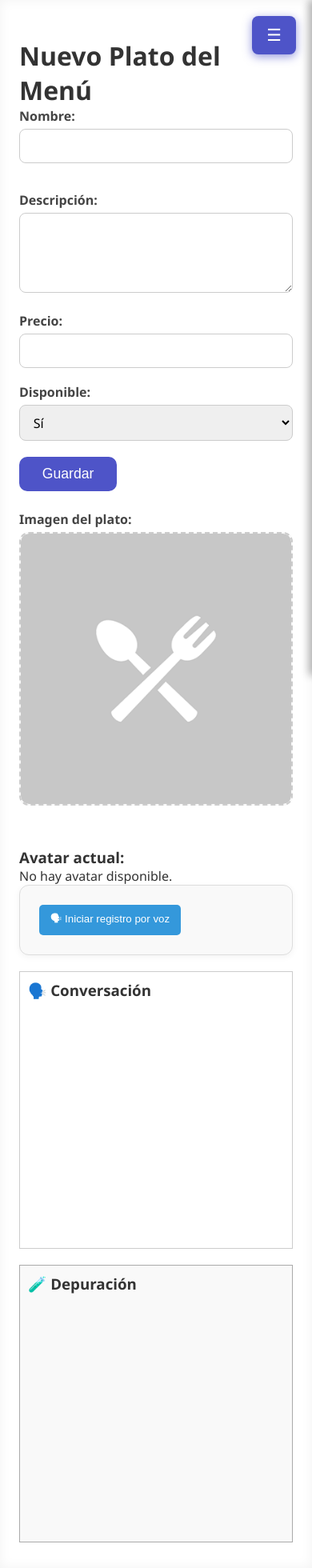
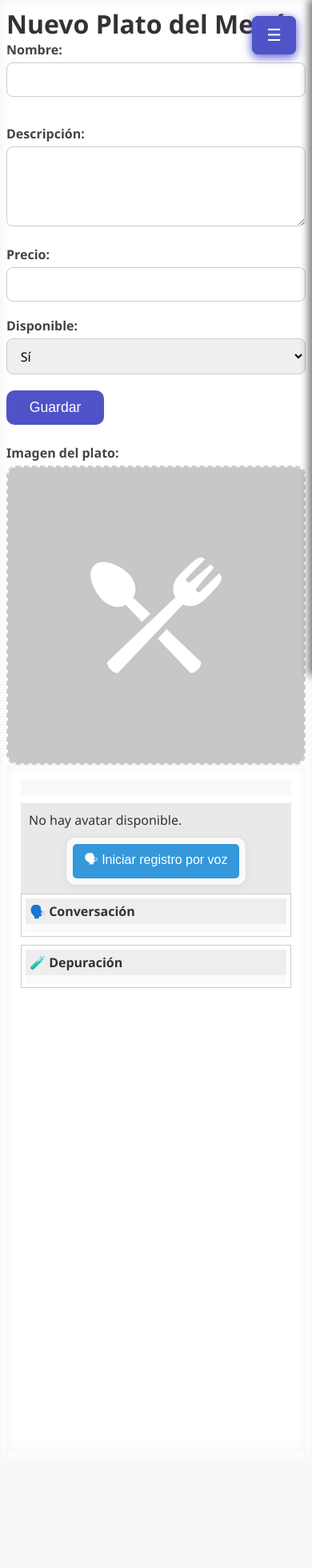
Before and after one commit to iccoscco/IPC-Proyecto, a Flask app: page /menu in a window 390 px wide. Shown: the whole page at 80% size. After the commit the page ends 1235 px from the top, so only its background shows below. Run offline with Flask 3, Linux system fonts and the light colour scheme; tables that the repository leaves empty or names only in its code hold one stand-in row (values such as "Sample post").

Commit message:
Version 1.13
- Agrega subrayado decorativo al <h2> con línea morada gruesa.
- Elimina subrayado doble anterior (línea gris y morada).
- Ajusta estilos responsive del chat: limita altura en móvil a 50px usando rem.
- Corrige problema donde chat-content seguía creciendo en altura.
- Mejora la función esNombreValido: elimina signos de puntuación y valida solo letras, espacios y acentos, con longitud mínima de 3 caracteres.

```diff
--- a/static/js/automata/procesamiento.js
+++ b/static/js/automata/procesamiento.js
@@ -1,5 +1,5 @@
 import { hablar, escuchar } from './voz.js';
-import { esNombreValido, extraerNombre } from './validacion.js';
+import { esNombreValido, extraerNombre,limpiarTexto,limpiarTexto2 } from './validacion.js';
 import { mostrarDebug, mostrarEnChat } from './utilidades.js';
 import { registrarUsuario, registrarUPedido, registrarUDetallePedido, idPedido } from './registrar.js';
 
@@ -22,16 +22,6 @@
     "doce": 12
 };
 
-function limpiarTexto(texto) {
-    return texto
-        .toLowerCase()
-        .replace(/\s+/g, '')        // Quitar espacios
-        .replace(/\.$/, '')         // Quitar punto final
-        .replace(/arroba/g, '@')    // Convertir 'arroba' en '@'
-        .replace(/punto/g, '.')     // Convertir 'punto' en '.'
-        .replace(/coma/g, '.')      // Por si dice 'coma' en lugar de 'punto'
-        .normalize("NFD").replace(/[\u0300-\u036f]/g, ''); // Quitar tildes
-}
 
 
 function convertirTextoANumero(texto) {
@@ -45,7 +35,7 @@
     mostrarDebug("Texto reconocido: " + texto);
 
     if (pasoActual === 1) {
-        const nombreExtraido = extraerNombre(limpiarTexto(texto));
+        const nombreExtraido = extraerNombre(limpiarTexto2(texto));
         mostrarDebug("Nombre extraído: " + nombreExtraido);
 
         if (!esNombreValido(nombreExtraido)) {
--- a/static/js/automata/validacion.js
+++ b/static/js/automata/validacion.js
@@ -4,7 +4,7 @@
 }
 
 export function extraerNombre(texto) {
-    const frases = ["me llamo", "mi nombre es", "soy", "eh", "hola", "yo soy", "me dicen"];
+    const frases = ["me llamo", "mi nombre es", "soy", "eh", "hola", "yo soy", "me dicen", "que tal"];
     let nombre = texto.toLowerCase();
 
     for (let frase of frases) {
@@ -19,3 +19,24 @@
         .map(p => p.charAt(0).toUpperCase() + p.slice(1))
         .join(" ");
 }
+
+export function limpiarTexto(texto) {
+    return texto
+        .toLowerCase()
+        .replace(/\s+/g, '')        // Quitar espacios
+        .replace(/\.$/, '')         // Quitar punto final
+        .replace(/arroba/g, '@')    // Convertir 'arroba' en '@'
+        .replace(/punto/g, '.')     // Convertir 'punto' en '.'
+        .replace(/coma/g, '.')      // Por si dice 'coma' en lugar de 'punto'
+        .normalize("NFD").replace(/[\u0300-\u036f]/g, ''); // Quitar tildes
+}
+
+export function limpiarTexto2(texto) {
+    return texto
+        .toLowerCase()
+        .replace(/\.$/, '')         // Quitar punto final
+        .replace(/arroba/g, '@')    // Convertir 'arroba' en '@'
+        .replace(/punto/g, '.')     // Convertir 'punto' en '.'
+        .replace(/coma/g, '.')      // Por si dice 'coma' en lugar de 'punto'
+        .normalize("NFD").replace(/[\u0300-\u036f]/g, ''); // Quitar tildes
+}
--- a/static/styles.css
+++ b/static/styles.css
@@ -111,7 +111,7 @@
     }
 }
 
-
+/* Responsive para PC */
 .imagen-preview {
     width: 100%;
     aspect-ratio: 1 / 1;
@@ -133,73 +133,145 @@
 }
 
 
-/* Distribución en columnas 40% y 60% */
-.layout-dos-columnas {
+.automata-inner {
   display: flex;
-    gap: 2rem;
-    flex-wrap: wrap;
-    margin-top: 1rem;
+  flex-direction: column;
+  height: 100vh;
+  padding: 10px;
+  box-sizing: border-box;
 }
 
-.form-container,
-  .automata-container {
-    flex: 1;
+/* Primera fila */
+.fila-superior {
+  display: flex;
+  flex: 0 0 75%;
+  height: 75%;
+  gap: 10px;
 }
 
-  /* En escritorio */
-@media (min-width: 769px) {
-    .form-container {
-      flex-basis: 37%;
+.columna-contenido {
+  flex: 65%;
+  background-color: #f9f9f9;
+  padding: 10px;
+  overflow-y: auto;
 }
 
-    .automata-container {
-      flex-basis: 59%;
+.columna-avatar {
+  flex: 35%;
+  background-color: #e9e9e9;
+  padding: 10px;
   display: flex;
-      justify-content: center;
+  flex-direction: column;
+  justify-content: space-between;
+  align-items: center;
 }
 
-    /* Limita el ancho del contenido interno del autómata */
-    .automata-inner {
+/* Segunda fila */
+.fila-inferior {
+  display: flex;
+  flex: 0 0 25%;
+  height: 25%;
+  gap: 10px;
+}
+
+.chat-box {
+  flex: 50%;
+  background-color: #fff;
+  border: 1px solid #ccc;
+  padding: 5px;
+  display: flex;
+  flex-direction: column;
+}
+
+.chat-box h3 {
+  margin: 0;
+  font-size: 1rem;
+  background: #eee;
+  padding: 5px;
+}
+
+.chat-content {
+  flex: 1;
+  overflow-y: auto;
+  background: #fafafa;
+  padding: 5px;
+}
+
+/* Avatar */
+#avatar-container {
   width: 100%;
-      max-width: 100%;
+  max-height: 80%;
+  overflow: auto;
+}
+
+#ui {
+  margin-top: 10px;
+}
+
+#btn-iniciar {
+  padding: 8px 12px;
+  font-size: 1rem;
+  cursor: pointer;
+}
+
+/* Responsive para móvil */
+@media (max-width: 768px) {
+  .fila-superior {
+    flex-direction: column;
+    height: auto;
+    flex: none;
+  }
+
+  .columna-contenido,
+  .columna-avatar {
+    flex: none;
+    width: 100%;
+    height: auto;
+  }
+
+  .fila-inferior {
+    flex-direction: column;
+    height: auto;
+    flex: none;
+  }
+
+  .chat-box {
+    width: 100%;
+    height: auto;
+    overflow: hidden;
+  }
+
+  .chat-content {
+    height: 3.25rem;   /* Equivale a 50px */
+    overflow-y: auto;
+  }
+
+  .chat-box h3 {
+    font-size: 1rem;
   }
 }
 
-/* En móvil: columnas apiladas */
-@media (max-width: 768px) {
-.layout-dos-columnas {
-    flex-direction: column;
+h2 {
+  position: relative;
+  display: block;
+  width: 100%;
+  padding-bottom: 10px;
+  margin-bottom: 15px;
+  text-align: center; /* Centra el texto si lo deseas */
+  background: #4e54c830;
 }
 
-.form-container,
-.automata-container {
+h2::after {
+  content: "";
+  position: absolute;
+  left: 0;
+  bottom: 0;
   width: 100%;
+  height: 5px; /* 🔥 Grosor de la línea */
+  background-color: #4e54c8;
 }
 
-.automata-inner {
-    width: 100%;
-}
-}
 
-/* Chat box común */
-.conversacion-contenedor {
-display: flex;
-flex-wrap: wrap;
-gap: 20px;
-margin-top: 20px;
-}
-
-.chat-box {
-flex: 1;
-min-width: 280px;
-border: 1px solid #ccc;
-padding: 10px;
-}
-
-.chat-box.debug {
-background-color: #f9f9f9;
-border-color: #aaa;
-}
 
 /* Sidebar */
 .sidebar {
@@ -303,7 +375,7 @@
 .main-content {
     flex-grow: 1;
     margin-right: 260px;
-    padding: 3rem 4rem;
+    padding: 0.5rem 0.5rem;
     background: #fff;
     min-height: 100vh;
     box-shadow: inset 0 0 15px rgba(0,0,0,0.05);
@@ -348,7 +420,7 @@
 
     .main-content {
         margin-right: 0;
-        padding: 2rem 1.5rem;
+        padding: 0.5rem 0.5rem;
     }
 
     .menu-toggle {
@@ -655,7 +727,7 @@
     flex-direction: column;
     gap: 1rem;
     background-color: #f9f9f9;
-    padding: 1.5rem;
+    padding: 0.5rem;
     border-radius: 12px;
     border: 1px solid #ddd;
     box-shadow: 0 2px 8px rgba(0,0,0,0.05);
--- a/templates/_automata.html
+++ b/templates/_automata.html
@@ -1,8 +1,22 @@
+{% extends "base.html" %}
+
+{% block title %}Automata{% endblock %}
+
+{% block content %}
 <input type="hidden" id="usuario_id" value="{{ usuario_id }}">
 
 <div class="automata-inner">
-  <div style="margin-top: 20px;">
-    <h3>Avatar actual:</h3>
+
+  <!-- Primera fila -->
+  <div class="fila-superior">
+    <!-- Columna de contenidos -->
+    <div class="columna-contenido" id="contenido-dinamico">
+      <!-- Aquí puedes insertar tus diferentes contenidos HTML -->
+      {% block contenido_dinamico %}{% endblock %}
+    </div>
+
+    <!-- Columna del avatar y botón -->
+    <div class="columna-avatar">
       <div id="avatar-container">
         {% if avatar_svg %}
           {{ avatar_svg | safe }}
@@ -10,27 +24,29 @@
           <p>No hay avatar disponible.</p>
         {% endif %}
       </div>
+
+      <div id="ui">
+        <button type="button" id="btn-iniciar">🗣 Iniciar registro por voz</button>
+      </div>
+    </div>
   </div>
 
-  <!-- Botón para iniciar el autómata -->
-  <div id="ui" style="margin-bottom:10px;">
-      <button type="button" id="btn-iniciar">🗣 Iniciar registro por voz</button>
-  </div>
-
-  <div class="conversacion-contenedor">
+  <!-- Segunda fila -->
+  <div class="fila-inferior">
     <!-- Chat principal -->
     <div class="chat-box">
       <h3>🗣️ Conversación</h3>
-      <div id="chat" style="height: 300px; overflow-y: auto;"></div>
+      <div id="chat" class="chat-content"></div>
     </div>
 
     <!-- Chat técnico -->
     <div class="chat-box debug">
       <h3>🧪 Depuración</h3>
-      <div id="debug" style="height: 300px; overflow-y: auto; font-size: 0.9em; color: #333;"></div>
+      <div id="debug" class="chat-content"></div>
     </div>
   </div>
 </div>
+
 
 <script type="module">
   import { iniciarAutomata } from "{{ url_for('static', filename='js/automata/main.js') }}";
@@ -64,3 +80,4 @@
     id_pedido: params.get('id_pedido') || null,
   };
 </script>
+{% endblock %}
--- a/templates/_sidebar.html
+++ b/templates/_sidebar.html
@@ -1,10 +1,22 @@
 <div class="sidebar" id="sidebar">
-    <h1>Menú</h1>
+    <h1 style="text-align: center;">
+        <a href="/"><img src="{{ url_for('static', filename='img/icono-menu.png') }}" alt="Menú" style="max-width: 100%; height: auto;"></a>
+    </h1>
+
     <div class="submenu">
         <button class="submenu-btn">Usuarios ▾</button>
         <div class="submenu-content">
             <a href="/usuarios">Registrar Usuarios</a>
             <a href="/editar_usuarios">Editar Usuarios</a>
+        </div>
+    </div>
+    <div class="submenu">
+        <button class="submenu-btn">Pedidos ▾</button>
+        <div class="submenu-content">
+            <a href="/pedidos">Registrar Pedido</a>
+            <a href="/detalle_pedido">Detalle de Pedido</a>
+            <a href="/vista_pedido">Buscar Pedido</a>
+            <a href="/editar_pedidos">Editar Pedidos</a>
         </div>
     </div>
     <div class="submenu">
@@ -14,15 +26,6 @@
             <a href="/editar_menu">Editar Menú</a>
             <a href="/ingredientes">Registrar Ingredientes</a>
             <a href="/editar_ingredientes">Editar Ingredientes</a>
-        </div>
-    </div>
-    <div class="submenu">
-        <button class="submenu-btn">Pedidos ▾</button>
-        <div class="submenu-content">
-            <a href="/pedidos">Registrar Pedido</a>
-            <a href="/detalle_pedido">Detalle de Pedido</a>
-            <a href="/vista_pedido">Buscar Pedido</a>
-            <a href="/editar_pedidos">Editar Pedidos</a>
         </div>
     </div>
     <div class="submenu">
--- a/templates/auditoria.html
+++ b/templates/auditoria.html
@@ -4,7 +4,7 @@
 
 {% block content %}
 <div class="form-container">
-    <h1>Registrar Acción</h1>
+    <h2>Auditoria</h2>
     <form method="POST" action="/guardar_auditoria">
         <label for="id_usuario">Usuario:</label>
         <select name="id_usuario" id="id_usuario" required>
--- a/templates/base.html
+++ b/templates/base.html
@@ -5,11 +5,7 @@
     <meta name="viewport" content="width=device-width, initial-scale=1.0">
     <title>{% block title %}Panel Principal{% endblock %}</title>
     <link rel="stylesheet" href="{{ url_for('static', filename='styles.css') }}">
-    <script>
-        function toggleMenu() {
-            document.getElementById('sidebar').classList.toggle('active');
-        }
-    </script>
+
 </head>
 <body>
     <button class="menu-toggle" onclick="toggleMenu()">☰</button>
@@ -21,6 +17,12 @@
 
         {% include '_sidebar.html' %}
     </div>
-    {% block scripts %}{% endblock %}
+    {% block scripts %}
+    <script>
+        function toggleMenu() {
+            document.getElementById('sidebar').classList.toggle('active');
+        }
+    </script>
+    {% endblock %}
 </body>
 </html>
```
Also changed, not shown: templates/detalle_pedido.html (+6 -19 lines), templates/pedidos.html (+2 -49 lines), templates/usuarios.html (+2 -9 lines), static/img/icono-menu.png (added). Lines whose indentation alone changed are shown as unchanged.
